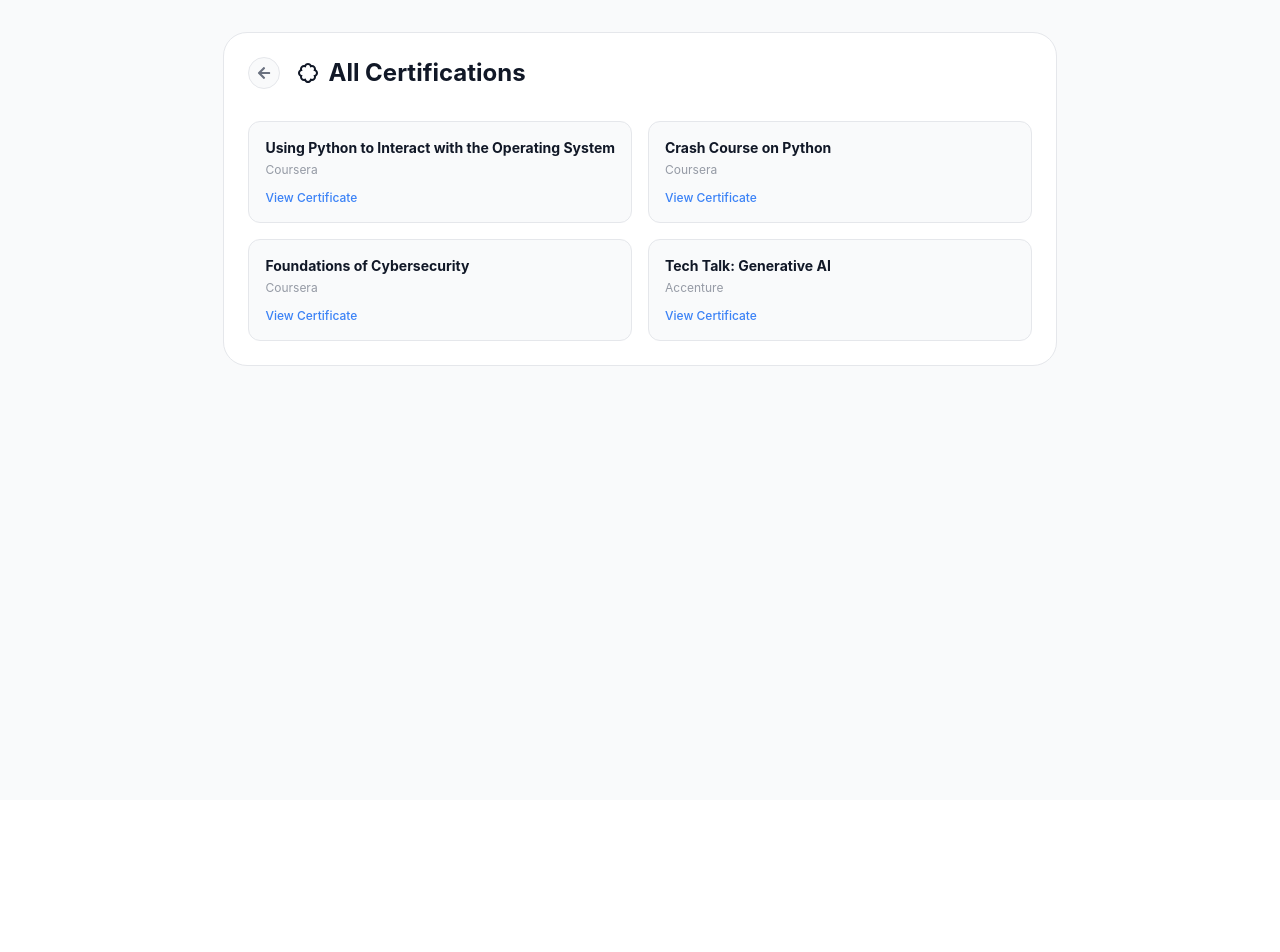
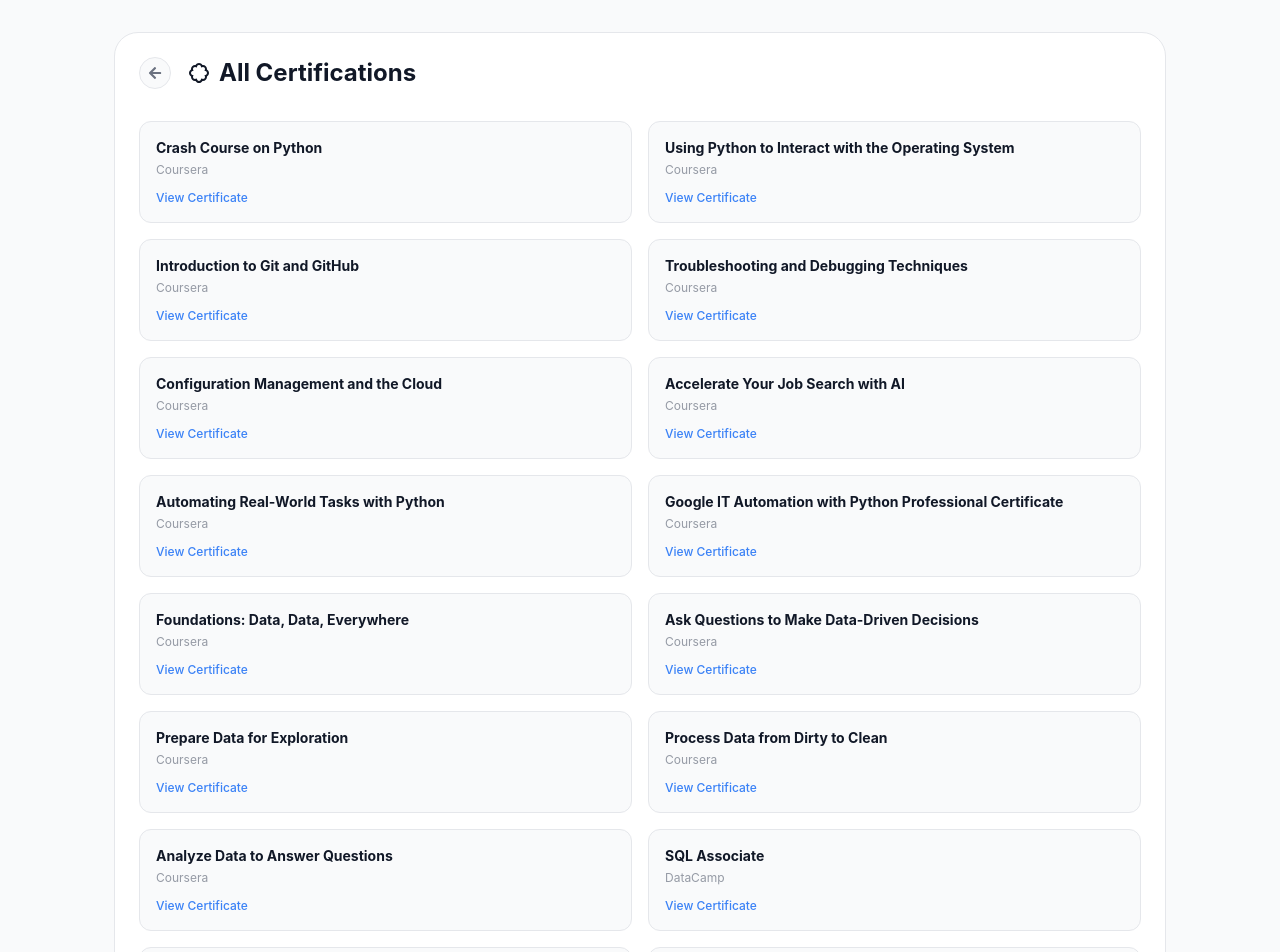
Before and after one commit to klint-droid/Portfolio, a React (Vite) app: page /all-certifications in a window 1280 px wide. Shown: the top 952 px of the page. Before the commit the page ends 800 px from the top, so only its background shows below. Built offline with nearby package versions, Linux system fonts and the light colour scheme.

Commit message:
add certificates

```diff
--- a/src/components/Recommendations.jsx
+++ b/src/components/Recommendations.jsx
@@ -11,7 +11,7 @@
         },
         {
             text: "Klint has a great eye for design and pays attention to detail. His creativity and problem-solving skills make him a valuable asset to any team.",
-            name: "Milven Gay",
+            name: "Milven Sabandal",
             role: "Student at University of San Jose - Recoletos",
         }
     ];
--- a/src/pages/CertificationLists.jsx
+++ b/src/pages/CertificationLists.jsx
@@ -9,25 +9,85 @@
         window.scrollTo(0, 0);
     }, [])
     const certs = [
-        {
-        name: "Using Python to Interact with the Operating System",
-        issuer: "Coursera",
-        link: "https://www.coursera.org/account/accomplishments/certificate/9Z5K7Z6K8Z3C"
-      },
       {
         name: "Crash Course on Python",
         issuer: "Coursera",
-        link: "https://www.coursera.org/account/accomplishments/certificate/9Z5K7Z6K8Z3C"
+        link: "https://www.coursera.org/account/accomplishments/records/ZLQ3GCRJVF9R"
       },
       {
-        name: "Foundations of Cybersecurity",
+        name: "Using Python to Interact with the Operating System",
         issuer: "Coursera",
-        link: "https://www.coursera.org/account/accomplishments/certificate/9Z5K7Z6K8Z3C"
+        link: "https://www.coursera.org/account/accomplishments/verify/Y0EHUNB69CP8"
       },
       {
-        name: "Tech Talk: Generative AI",
+        name: "Introduction to Git and GitHub",
+        issuer: "Coursera",
+        link: "https://www.coursera.org/account/accomplishments/verify/O5U5QGJ0ZP79"
+      },
+      {
+        name: "Troubleshooting and Debugging Techniques",
+        issuer: "Coursera",
+        link: "https://www.coursera.org/account/accomplishments/verify/934ZJZPNAK1Y"
+      },
+      {
+        name: "Configuration Management and the Cloud",
+        issuer: "Coursera",
+        link: "https://www.coursera.org/account/accomplishments/verify/PLDKR3UZBLZP"
+      },
+      {
+        name: "Accelerate Your Job Search with AI",
+        issuer: "Coursera",
+        link: "https://www.coursera.org/account/accomplishments/records/QUHNCZ9VW3VM"
+      },
+      {
+        name: "Automating Real-World Tasks with Python",
+        issuer: "Coursera",
+        link: "https://www.coursera.org/account/accomplishments/records/QJZHNLC1PDWX"
+      },
+      {
+        name: "Google IT Automation with Python Professional Certificate",
+        issuer: "Coursera",
+        link: "https://www.credly.com/badges/1f934110-13c0-4d34-8c2c-76e1be132fd1/linked_in_profile"
+      },
+      {
+        name: "Foundations: Data, Data, Everywhere",
+        issuer: "Coursera",
+        link: "https://www.coursera.org/account/accomplishments/records/5EDRKGRWQSBK"
+      },
+      {
+        name: "Ask Questions to Make Data-Driven Decisions",
+        issuer: "Coursera",
+        link: "https://www.coursera.org/account/accomplishments/records/33E199N2LWO2"
+      },
+      {
+        name: "Prepare Data for Exploration",
+        issuer: "Coursera",
+        link: "https://www.coursera.org/account/accomplishments/records/AP87DAVZXV9N"
+      },
+      {
+        name: "Process Data from Dirty to Clean",
+        issuer: "Coursera",
+        link: "https://www.coursera.org/account/accomplishments/records/QLMBCRRY7DAO"
+      },
+      {
+        name: "Analyze Data to Answer Questions",
+        issuer: "Coursera",
+        link: "https://www.coursera.org/account/accomplishments/records/13X64ZLS2J27"
+      },
+      {
+        name: "SQL Associate",
+        issuer: "DataCamp",
+        link: "https://www.datacamp.com/certificate/SQA0012000674391"
+      },
+      {
+        name: "Advent of Cyber 2025 Certification",
+        issuer: "tryHackMe",
+        link: "https://tryhackme-certificates.s3-eu-west-1.amazonaws.com/THM-MUOEHIBUHB.pdf"
+      },
+      {
+        name: "Tech Talk in Navigating the Digital Age: Cloud, Generative AI & Cybersecurity",
         issuer: "Accenture",
-        link: "https://www.coursera.org/account/accomplishments/certificate/9Z5K7Z6K8Z3C"
+        link: "https://drive.google.com/drive/u/0/folders/1Y8v0HIpmUh3KPUWkYwSLaKOBryFDY8bQ"
       }
     ]
 
```
